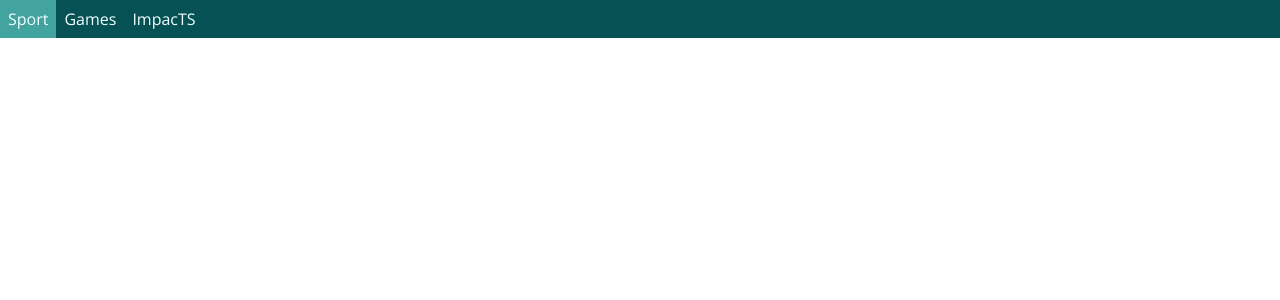
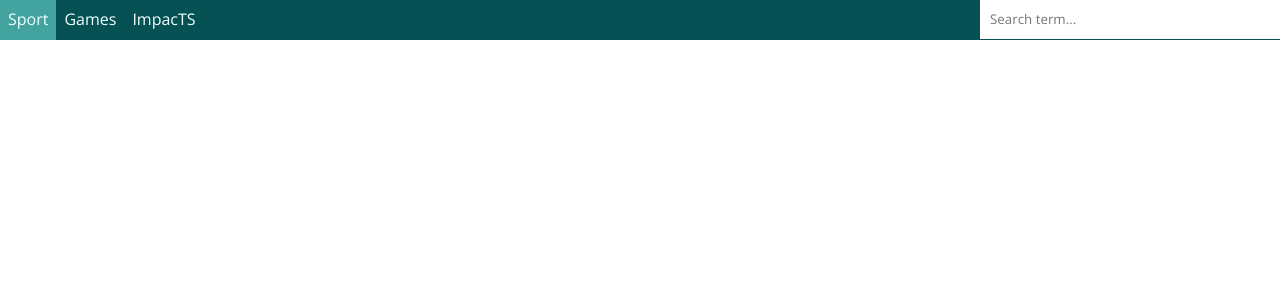
Before and after one commit to MykolaGolubyev/whats-happening, a React (Create React App) app in the folder products/web/: page / in a window 1280 px wide. Shown: the top 300 px of the page. Built offline with nearby package versions, Linux system fonts and the light colour scheme; the HTML template or start-up script is replaced by a standard one.

Commit message:
initial navigation panel

```diff
--- a/products/web/package.json
+++ b/products/web/package.json
@@ -3,12 +3,16 @@
   "version": "0.1.0",
   "private": true,
   "dependencies": {
+    "@types/immutable": "^3.8.7",
     "@types/jest": "^20.0.8",
     "@types/node": "^8.0.27",
     "@types/react": "^16.0.5",
     "@types/react-dom": "^15.5.4",
+    "immutable": "^3.8.1",
+    "jest": "^21.0.2",
     "react": "^15.6.1",
-    "react-dom": "^15.6.1"
+    "react-dom": "^15.6.1",
+    "ts-jest": "^21.0.0"
   },
   "devDependencies": {
     "react-scripts-ts": "2.6.0"
--- a/products/web/src/categories/CategoriesPanel.css
+++ b/products/web/src/categories/CategoriesPanel.css
@@ -1,6 +1,6 @@
 .categories-panel {
     display: flex;
-    flex: 0 0 35px;
+    flex: 1;
     background-color: var(--color-heavy);
     color: var(--font-color-heavy);
 }
--- a/products/web/src/discovery/DiscoveryScreen.tsx
+++ b/products/web/src/discovery/DiscoveryScreen.tsx
@@ -1,7 +1,7 @@
 import * as React from 'react';
-import { CategoriesPanel } from '../categories/CategoriesPanel';
 
 import './DiscoveryScreen.css';
+import { NavigationPanel } from './NavigationPanel';
 
 interface Props {
 }
@@ -14,7 +14,7 @@ export class DiscoveryScreen extends React.Component<Props, State> {
   render() {
     return (
       <div className="discovery-screen">
-        <CategoriesPanel names={['Sport', 'Games', 'ImpacTS']}/>
+        <NavigationPanel/>
       </div>
     );
   }
--- /dev/null
+++ b/products/web/src/discovery/NavigationFilter.ts
@@ -0,0 +1,25 @@
+import * as Immutable from 'immutable';
+
+class NavigationFilter {
+  constructor(public readonly selectedCategories: Immutable.Set<string>,
+              public readonly searchTerm: string) {
+  }
+
+  public newSearchTerm(term: string): NavigationFilter {
+    return new NavigationFilter(this.selectedCategories, term);
+  }
+
+  public isCategoryEnabled(category: string): boolean {
+    return this.selectedCategories.contains(category);
+  }
+
+  public newToggledCategory(category: string): NavigationFilter {
+    const newCategories = this.selectedCategories.contains(category) ?
+      this.selectedCategories.remove(category) :
+      this.selectedCategories.add(category);
+
+    return new NavigationFilter(newCategories, this.searchTerm);
+  }
+}
+
+export { NavigationFilter };
--- /dev/null
+++ b/products/web/src/discovery/NavigationPanel.css
@@ -0,0 +1,6 @@
+.navigation-panel {
+    display: flex;
+    flex: 1;
+    flex-direction: row;
+    max-height: 40px;
+}
--- /dev/null
+++ b/products/web/src/discovery/NavigationPanel.tsx
@@ -0,0 +1,38 @@
+import * as React from 'react';
+import * as Immutable from 'immutable';
+
+import { CategoriesPanel } from '../categories/CategoriesPanel';
+import { SearchPanel } from './SearchPanel';
+import { NavigationFilter } from './NavigationFilter';
+
+import './NavigationPanel.css';
+
+interface Props {
+}
+
+interface State {
+  navigationFilter: NavigationFilter;
+}
+
+class NavigationPanel extends React.Component<Props, State> {
+  constructor(props: Props) {
+    super(props);
+
+    this.state = {navigationFilter: new NavigationFilter(Immutable.Set.of(), '')};
+  }
+
+  render() {
+    return (
+      <div className="navigation-panel">
+        <CategoriesPanel names={['Sport', 'Games', 'ImpacTS']}/>
+        <SearchPanel term={this.state.navigationFilter.searchTerm} onTermChange={this.onSearchTermChange}/>
+      </div>
+    );
+  }
+
+  onSearchTermChange = (term: string) => {
+    this.setState({navigationFilter: this.state.navigationFilter.newSearchTerm(term)});
+  }
+}
+
+export { NavigationPanel };
--- /dev/null
+++ b/products/web/src/discovery/SearchPanel.css
@@ -0,0 +1,13 @@
+.search-panel {
+    flex-basis: 300px;
+}
+
+.search-panel input {
+    width: 100%;
+    height: 100%;
+    outline: none;
+    border: none;
+    margin: -1px 0 0;
+    border-bottom: 1px solid var(--color-heavy);
+    padding: 0 10px;
+}
--- /dev/null
+++ b/products/web/src/discovery/SearchPanel.tsx
@@ -0,0 +1,22 @@
+import * as React from 'react';
+
+import './SearchPanel.css';
+
+interface Props {
+  term: string;
+  onTermChange: (term: string) => void;
+}
+
+const SearchPanel = ({term, onTermChange}: Props) => {
+  return (
+    <div className="search-panel">
+      <input
+        placeholder="Search term..."
+        value={term}
+        onChange={(e) => onTermChange(e.target.value)}
+      />
+    </div>
+  );
+};
+
+export { SearchPanel };
```
Also changed, not shown: 2 other files (tests, documents, lock files or other folders).
